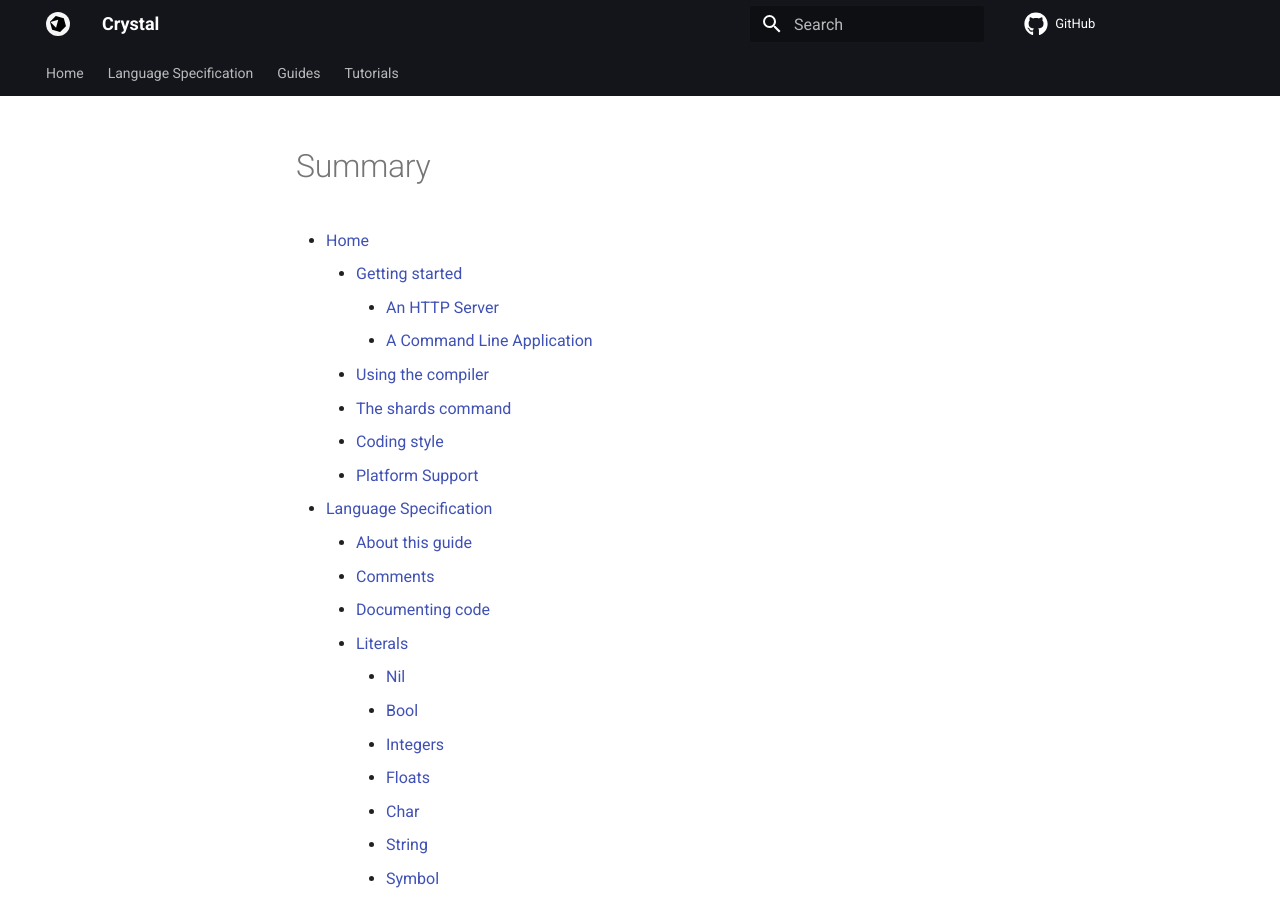
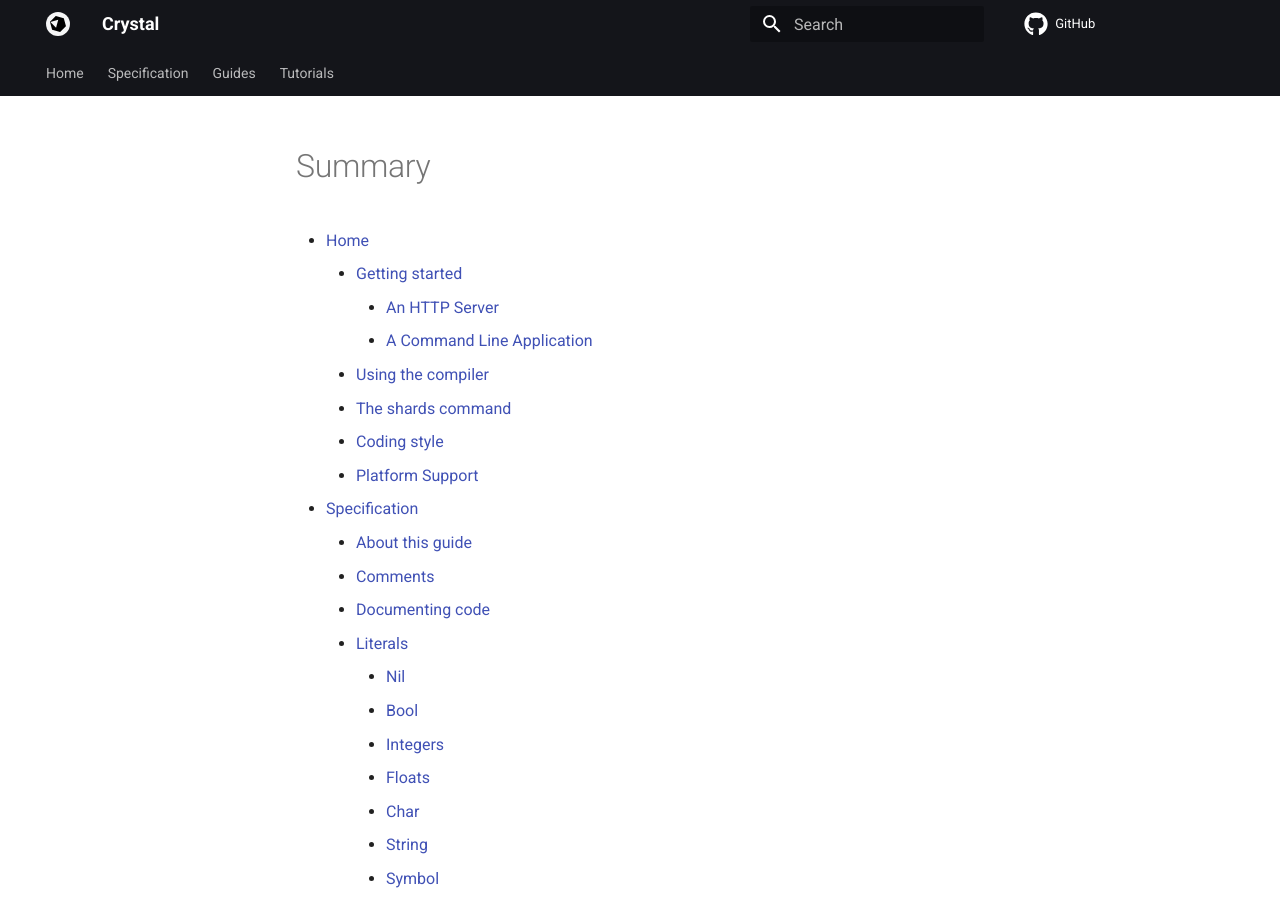
Before and after one commit to crystal-lang/crystal-book, an MkDocs documentation site: the page built from docs/SUMMARY.md, in a window 1280 px wide and 900 px high. Built offline with MkDocs 1.6.1 and Material for MkDocs 9.7.7, drawn with Linux system fonts in a browser that asks for light colours; nearby versions of some CDN libraries; library files that are not in the unit come from our copies; comment, search, counter and statistics services are not loaded.

Commit message:
Shorten specification section title

```diff
--- a/docs/SUMMARY.md
+++ b/docs/SUMMARY.md
@@ -8,7 +8,7 @@
     * [The shards command](the_shards_command/README.md)
     * [Coding style](conventions/coding_style.md)
     * [Platform Support](platform_support.md)
-* [Language Specification](syntax_and_semantics/README.md)
+* [Specification](syntax_and_semantics/README.md)
     * [About this guide](overview/README.md)
     * [Comments](syntax_and_semantics/comments.md)
     * [Documenting code](syntax_and_semantics/documenting_code.md)
```
